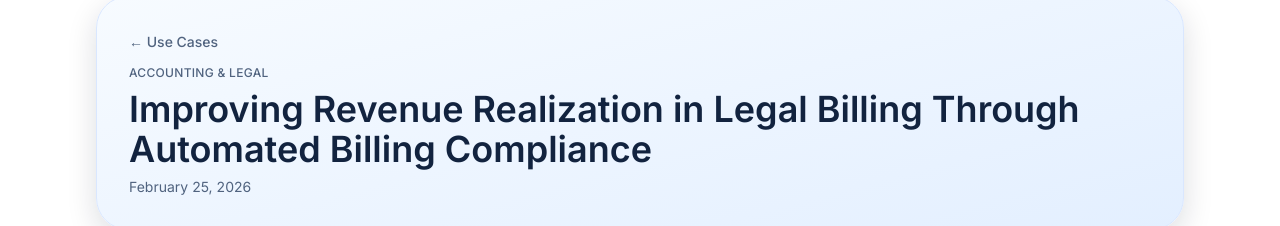
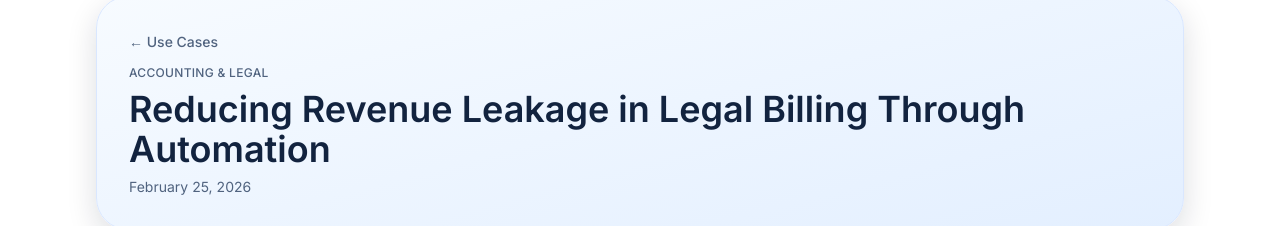
Before and after one commit to siddak1234/snoopy, a Next.js app: page /solutions/use-cases/legal-billing-compliance in a window 1280 px wide. Shown: the part 130-356 px from the top of the page. Built offline with nearby package versions, Linux system fonts and the light colour scheme; no server answers.

Commit message:
update card

```diff
--- a/app/solutions/use-cases/legal-billing-compliance/page.tsx
+++ b/app/solutions/use-cases/legal-billing-compliance/page.tsx
@@ -14,7 +14,7 @@ export default function LegalBillingComplianceUseCasePage() {
           Accounting & Legal
         </p>
         <h1 className="mt-2 text-3xl font-semibold sm:text-4xl">
-          Improving Revenue Realization in Legal Billing Through Automated Billing Compliance
+          Reducing Revenue Leakage in Legal Billing Through Automation
         </h1>
         <time dateTime="2026-02-25" className="mt-2 block text-sm text-[var(--muted)]">
           February 25, 2026
--- a/app/solutions/use-cases/page.tsx
+++ b/app/solutions/use-cases/page.tsx
@@ -20,7 +20,7 @@ export default function UseCasesSolutionsPage() {
             Accounting & Legal
           </span>
           <h3 className="mt-2 text-xl font-semibold text-[var(--text)] sm:text-2xl">
-            Improving Revenue Realization in Legal Billing Through Automated Billing Compliance
+            Reducing Revenue Leakage in Legal Billing Through Automation
           </h3>
           <time dateTime="2026-02-25" className="mt-2 block text-sm text-[var(--muted)]">
             February 25, 2026
```
